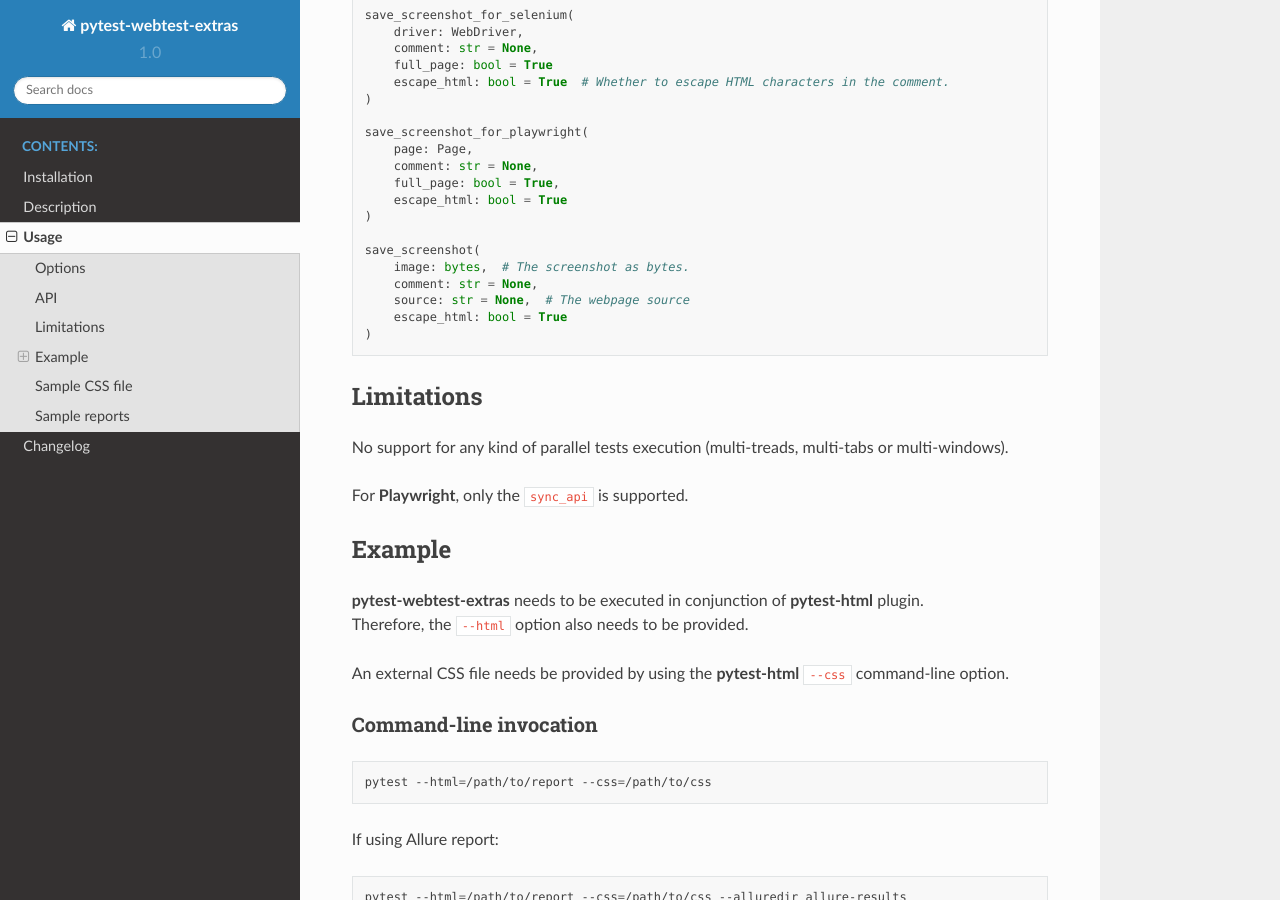
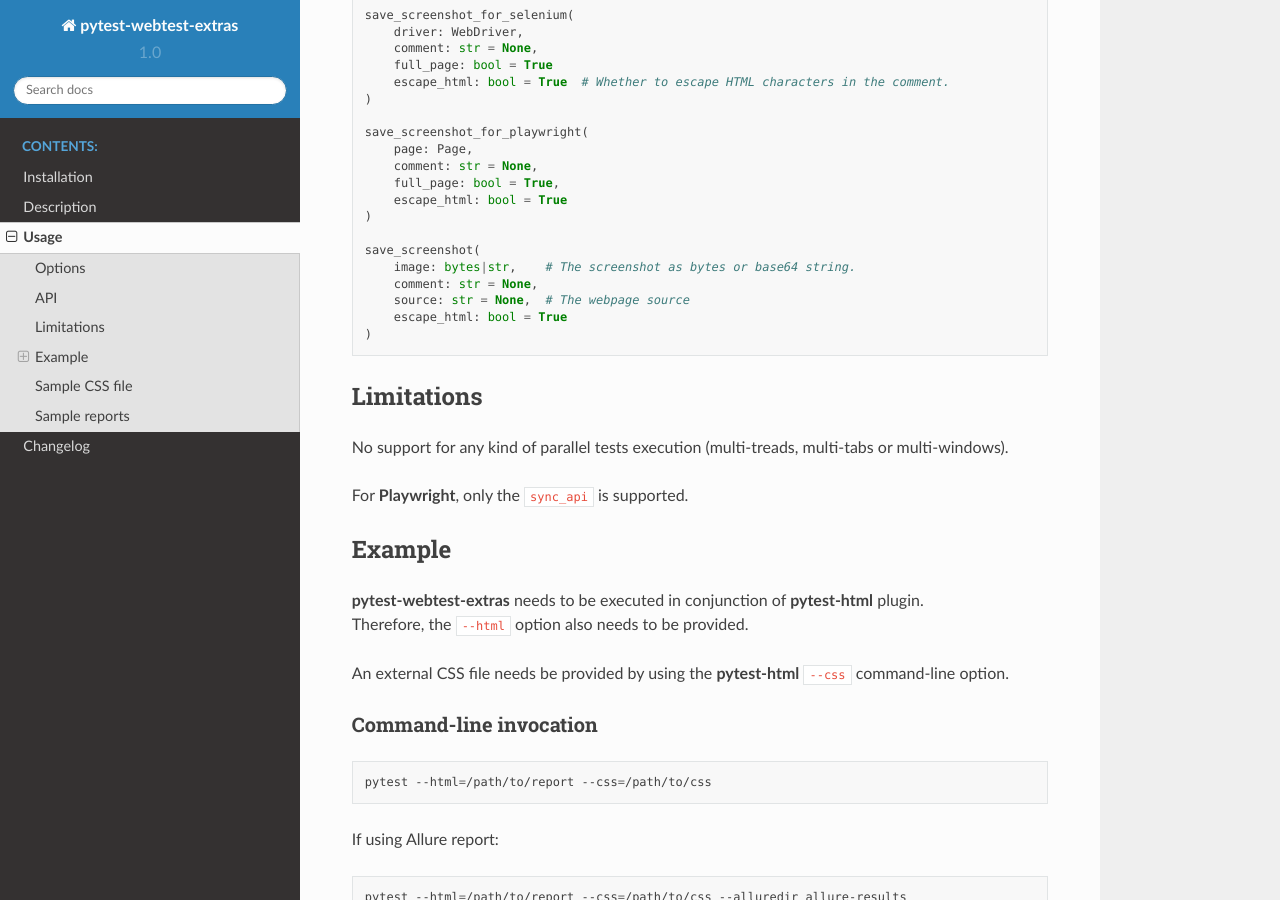
Before and after one commit to harmin-parra/pytest-webtest-extras, a Sphinx documentation site: the page built from docs/user_guide.rst, in a window 1280 px wide and 900 px high, scrolled down 1426 px. Built offline with Sphinx 7.4.7 and the Read the Docs theme 2.0.0, drawn with Linux system fonts in a browser that asks for light colours.

```diff
--- a/docs/user_guide.rst
+++ b/docs/user_guide.rst
@@ -81,7 +81,7 @@ The function scoped fixture ``report_extras`` provides the following methods:
   )
 
   save_screenshot(
-      image: bytes,  # The screenshot as bytes.
+      image: bytes|str,    # The screenshot as bytes or base64 string.
       comment: str = None,
       source: str = None,  # The webpage source
       escape_html: bool = True
```
